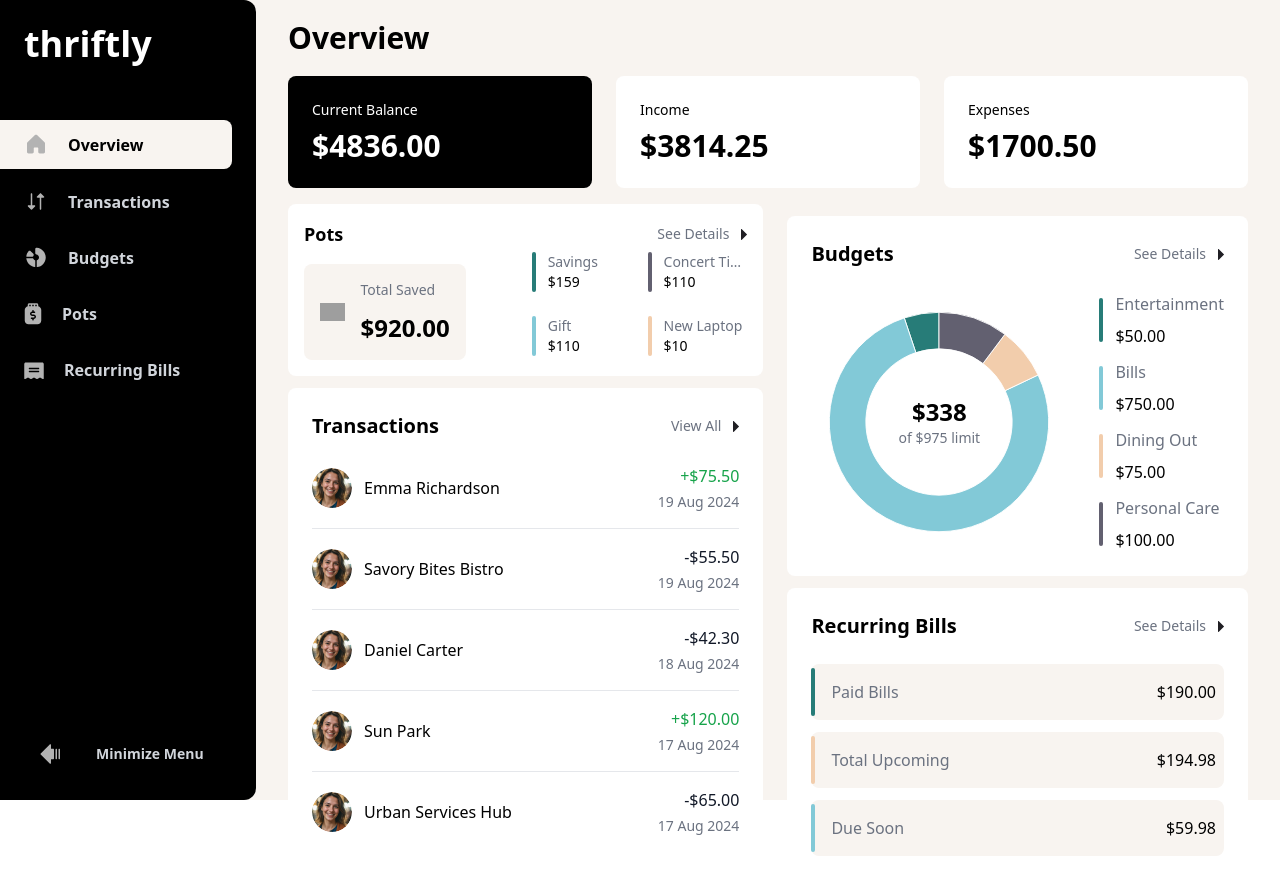
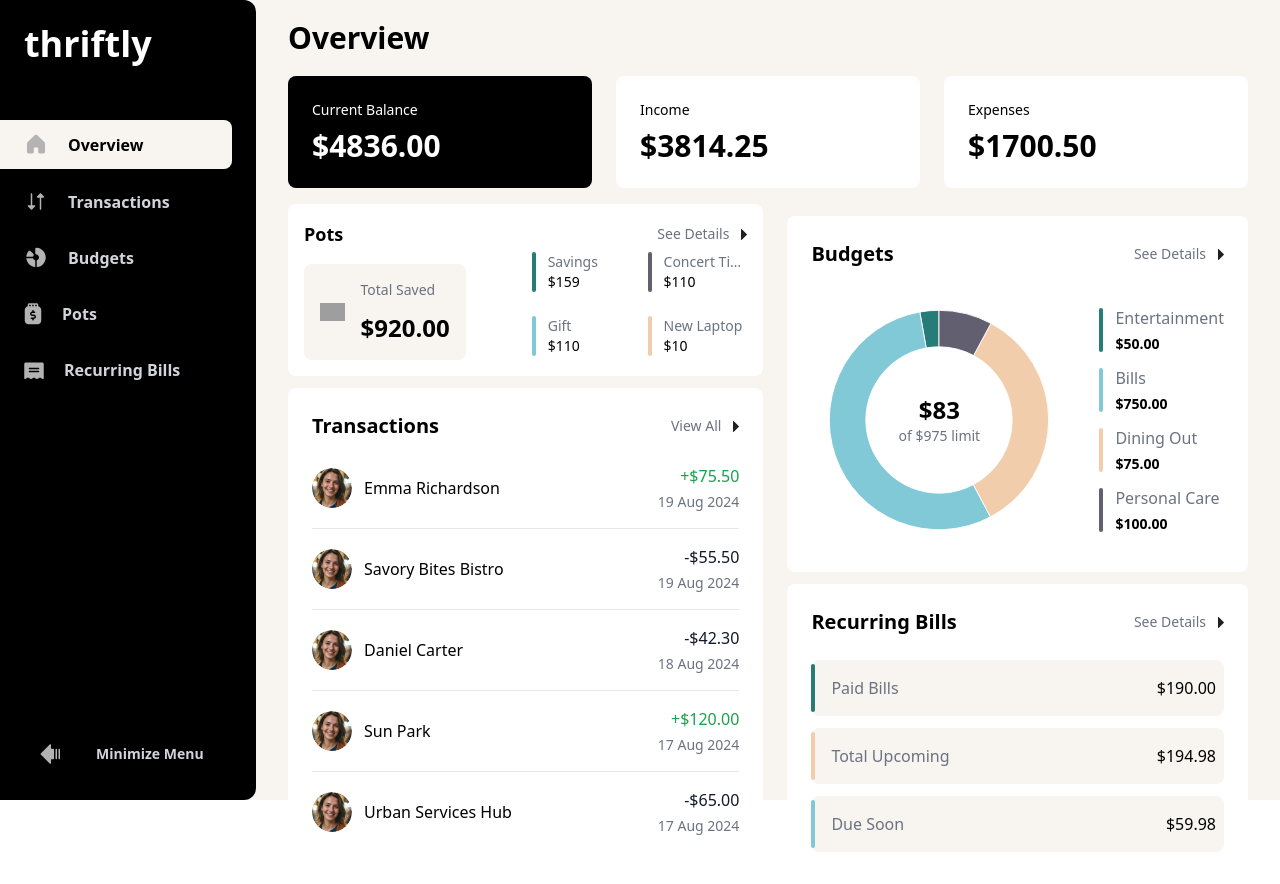
Before and after one commit to devwande/thriftly, a React (Vite) app: page /overview in a window 1280 px wide. Built offline with nearby package versions, Linux system fonts and the light colour scheme; grey boxes are pictures that could not be loaded.

Commit message:
feat: build overview budget section with data.json

```diff
--- a/src/components/overview/BudgetsSection.tsx
+++ b/src/components/overview/BudgetsSection.tsx
@@ -1,68 +1,119 @@
-import React from "react";
-import { PieChart, Pie, Cell } from "recharts";
+"use client"
 
-interface BudgetItem {
-  label: string;
-  amount: number;
-  color: string;
+import React, { useState, useEffect } from "react"
+import { PieChart, Pie, Cell } from "recharts"
+
+interface FinanceData {
+  transactions: Array<{
+    category: string
+    amount: number
+  }>
+  budgets: Array<{
+    category: string
+    maximum: number
+    theme: string
+  }>
 }
 
-const budgetItems: BudgetItem[] = [
-  { label: "Entertainment", amount: 50, color: "#277C78" },
-  { label: "Bills", amount: 750, color: "#82C9D7" },
-  { label: "Dining Out", amount: 75, color: "#F2CDAC" },
-  { label: "Personal Care", amount: 100, color: "#626070" },
-];
+export const BudgetsSection: React.FC = () => {
+  const [data, setData] = useState<FinanceData | null>(null)
 
-const totalLimit = 975;
-const spent = 338;
+  useEffect(() => {
+    fetch("/data.json")
+      .then((res) => res.json())
+      .then(setData)
+      .catch(console.error)
+  }, [])
 
-export const BudgetsSection: React.FC = () => {
+  if (!data) {
+    return (
+      <div className="bg-white p-6 rounded-lg flex items-center justify-center">
+        <p className="text-gray-600">Loading Budgets...</p>
+      </div>
+    )
+  }
+
+  const calculateSpending = () => {
+    const spending: { [key: string]: number } = {}
+    data.transactions.forEach((transaction) => {
+      if (transaction.amount < 0) {
+        const category = transaction.category
+        spending[category] = (spending[category] || 0) + Math.abs(transaction.amount)
+      }
+    })
+    return spending
+  }
+
+  const spending = calculateSpending()
+
+  const totalLimit = data.budgets.reduce((sum, b) => sum + b.maximum, 0)
+  const totalSpent = data.budgets.reduce((sum, b) => sum + (spending[b.category] || 0), 0)
+  const totalRemaining = totalLimit - totalSpent
+  const chartData = data.budgets.map((budget) => ({
+    label: budget.category,
+    amount: spending[budget.category] || 0,
+    color: budget.theme,
+    maximum: budget.maximum,
+  }))
+
   return (
     <div className="bg-white p-6 rounded-lg">
       <div className="flex justify-between items-center mb-6">
         <h2 className="text-xl font-semibold">Budgets</h2>
         <button className="text-gray-500 hover:text-gray-700 flex items-center text-sm">
           See Details
-          <img src={"src/assets/icons/ArrowRight.svg"} alt='right-arrow' className="ml-3" />
+          <img
+            src={"src/assets/icons/ArrowRight.svg"}
+            alt="right-arrow"
+            className="ml-3"
+          />
         </button>
       </div>
 
-
       <div className="flex items-center space-x-8">
-
+        {/* Pie Chart */}
         <div className="flex justify-center relative w-64 h-64 items-center">
           <PieChart width={280} height={280}>
-            <Pie data={budgetItems} dataKey="amount" cx="50%" cy="50%" innerRadius={80} outerRadius={120} startAngle={90} endAngle={450} >
-              {budgetItems.map((item, index) => (
+            <Pie
+              data={chartData}
+              dataKey="amount"
+              cx="50%"
+              cy="50%"
+              innerRadius={80}
+              outerRadius={120}
+              startAngle={90}
+              endAngle={450}
+            >
+              {chartData.map((item, index) => (
                 <Cell key={`cell-${index}`} fill={item.color} />
               ))}
             </Pie>
           </PieChart>
           <div className="absolute inset-0 flex flex-col items-center justify-center">
-            <div className="text-2xl font-bold">${spent}</div>
+            <div className="text-2xl font-bold">${totalRemaining.toFixed(0)}</div>
             <div className="text-sm text-gray-500">of ${totalLimit} limit</div>
           </div>
         </div>
 
-        {/* Budget Details */}
         <div className="space-y-3">
-          {budgetItems.map((item) => (
+          {chartData.map((item) => (
             <div key={item.label} className="flex items-center">
               <div className="flex items-center space-x-2">
                 <div
-                  className={`w-1 h-11 mr-3 rounded-full`}
+                  className="w-1 h-11 mr-3 rounded-full"
                   style={{ backgroundColor: item.color }}
                 />
               </div>
-              <div className="space-y-2">
+              <div className="space-y-1">
                 <div className="text-gray-500">{item.label}</div>
-                <div>${item.amount.toFixed(2)}</div>
+                <div className="text-sm font-semibold">
+                  ${item.maximum.toFixed(2)}
+                </div>
               </div>
             </div>
           ))}
         </div>
       </div>
     </div>
-  );
-};
+  )
+}
```
